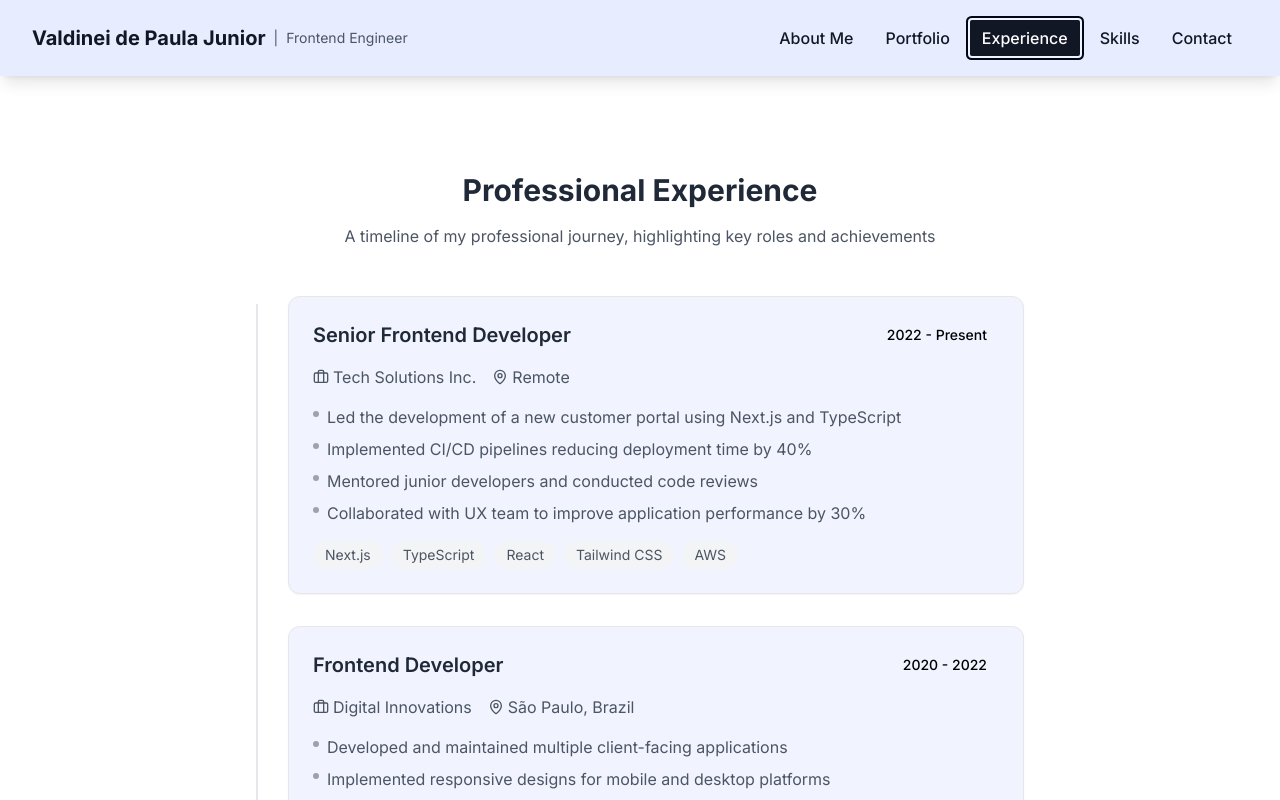
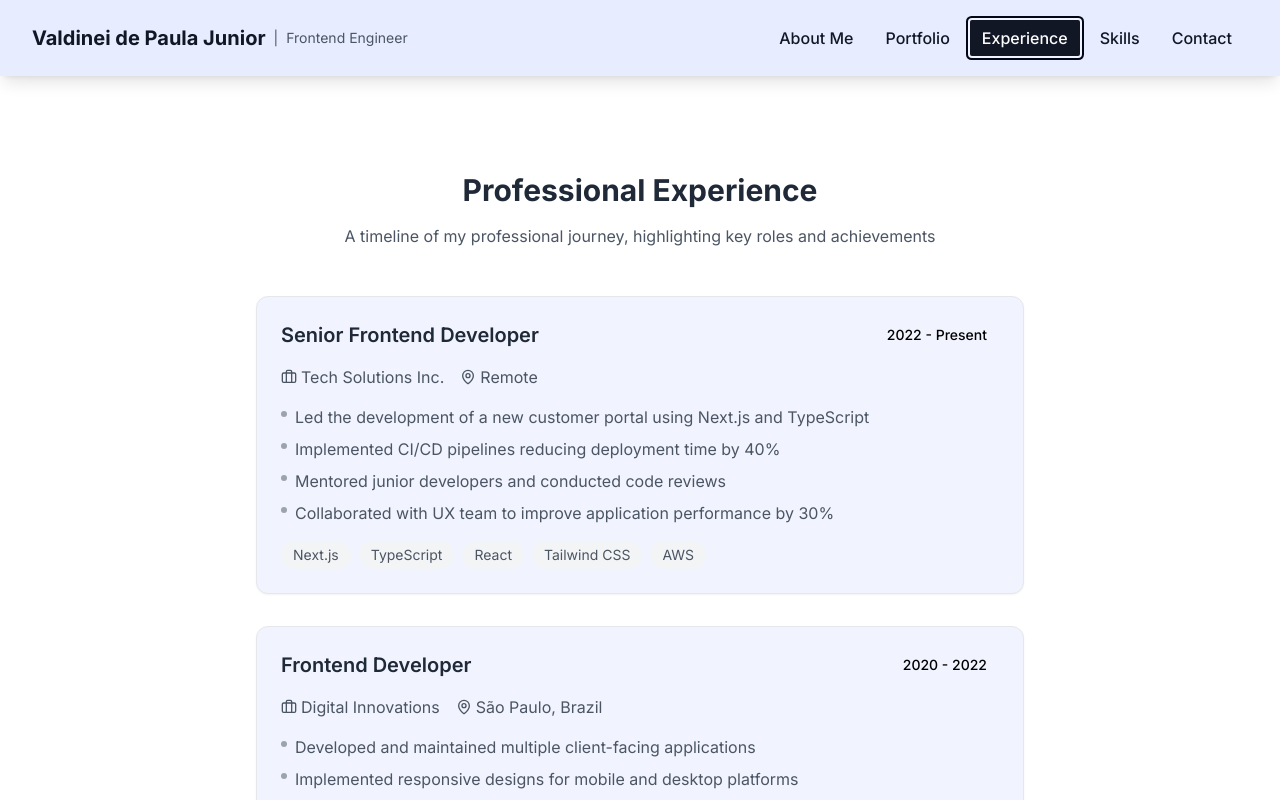
Before and after one commit to ValdineiJunior/valdinei-junior-landing-page, a Next.js app: page / in a window 1280 px wide. Both pictures are taken after a click on the tab "Experience". Shown: the top 800 px of the page. Built offline with nearby package versions, Linux system fonts and the light colour scheme.

Commit message:
feat: refactor experience component

```diff
--- a/components/Experience.tsx
+++ b/components/Experience.tsx
@@ -1,4 +1,13 @@
 import { Briefcase, MapPin } from "lucide-react";
+
+export type Experience = {
+  company: string;
+  position: string;
+  period: string;
+  location: string;
+  description: string[];
+  technologies: string[];
+};
 
 const experiences = [
   {
@@ -42,14 +51,9 @@ const experiences = [
   },
 ];
 
-const ExperienceCard = ({
-  experience,
-}: {
-  experience: (typeof experiences)[0];
-}) => {
+const ExperienceCard = ({ experience }: { experience: Experience }) => {
   return (
-    <div className="relative pb-8 pl-8 before:absolute before:left-0 before:top-2 before:h-full before:w-0.5 before:bg-gray-200 last:before:hidden">
-      <div className="bg-blue-500 absolute left-[-4px] top-2 h-2 w-2 rounded-full"></div>
+    <div className="pb-8">
       <div className="rounded-xl border border-gray-200 bg-white p-6 shadow-sm transition-all duration-300 hover:shadow-md">
         <div className="mb-4 flex items-center justify-between">
           <h3 className="text-xl font-semibold text-gray-800">
```
